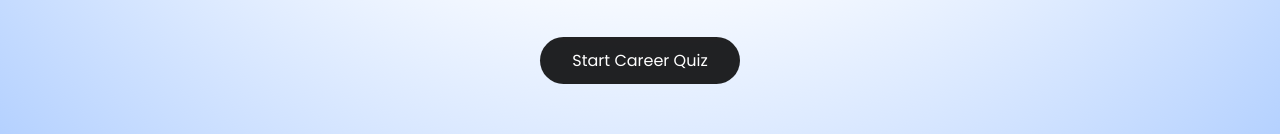
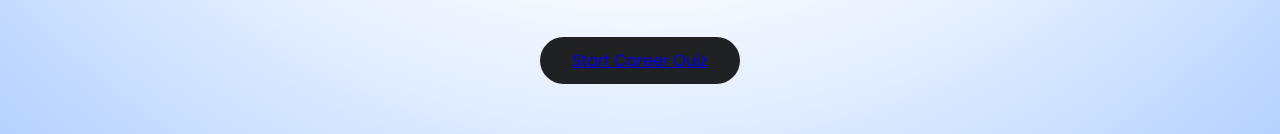
Before and after one commit to Sam721166/career-quizz-app-landing-page, a plain HTML site: page index.html in a window 1280 px wide. Shown: the part 569-703 px from the top of the page. Drawn offline with Linux system fonts and the light colour scheme.

Commit message:
Update index.html

```diff
--- a/index.html
+++ b/index.html
@@ -51,7 +51,7 @@
 
             <div class="button-start">
                 <button class="start">
-                    Start Career Quiz
+                    <a href="https://career-picker.vercel.app/" class="anker">Start Career Quiz</a>
                 </button>
 
             </div>
```
